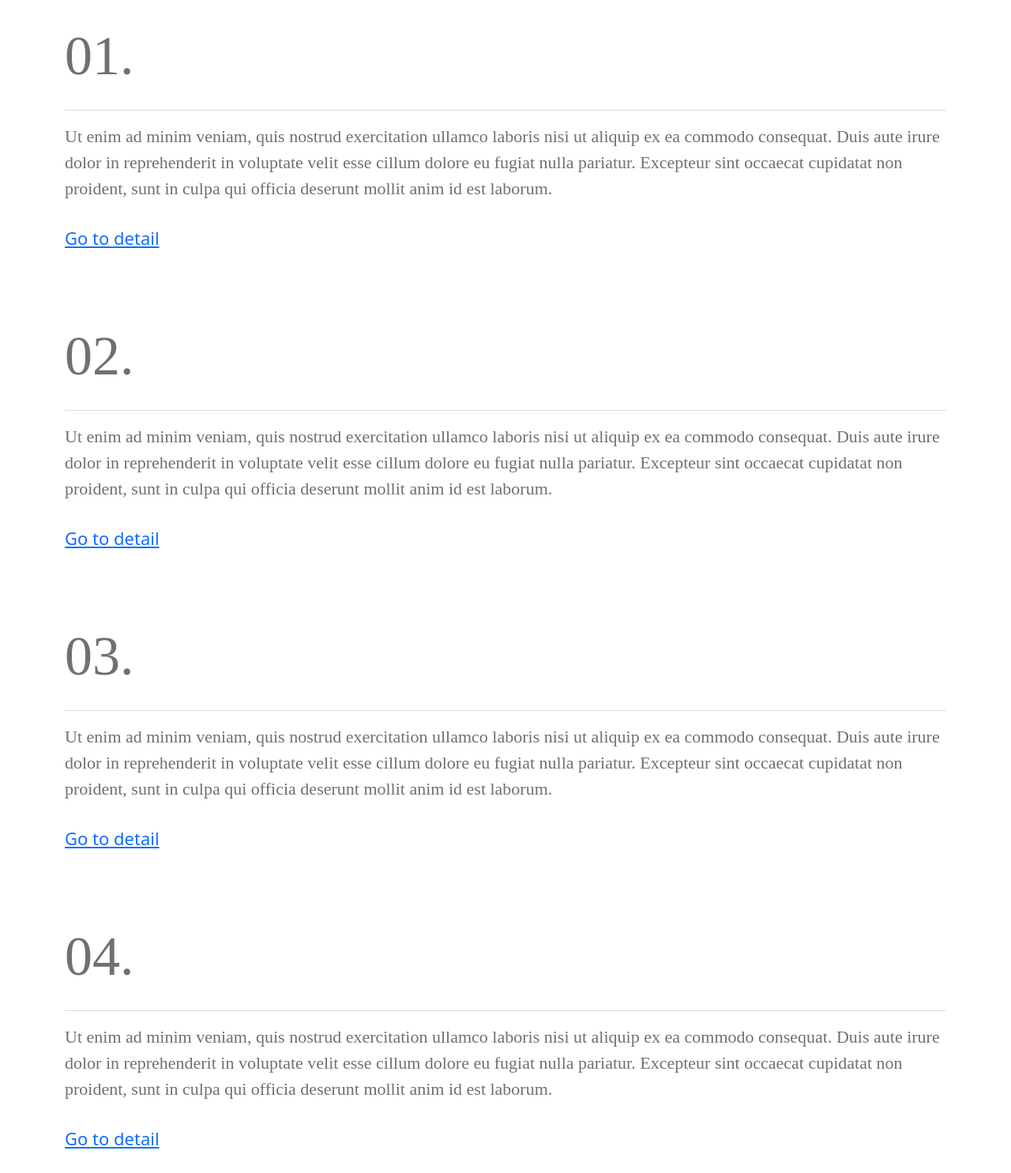
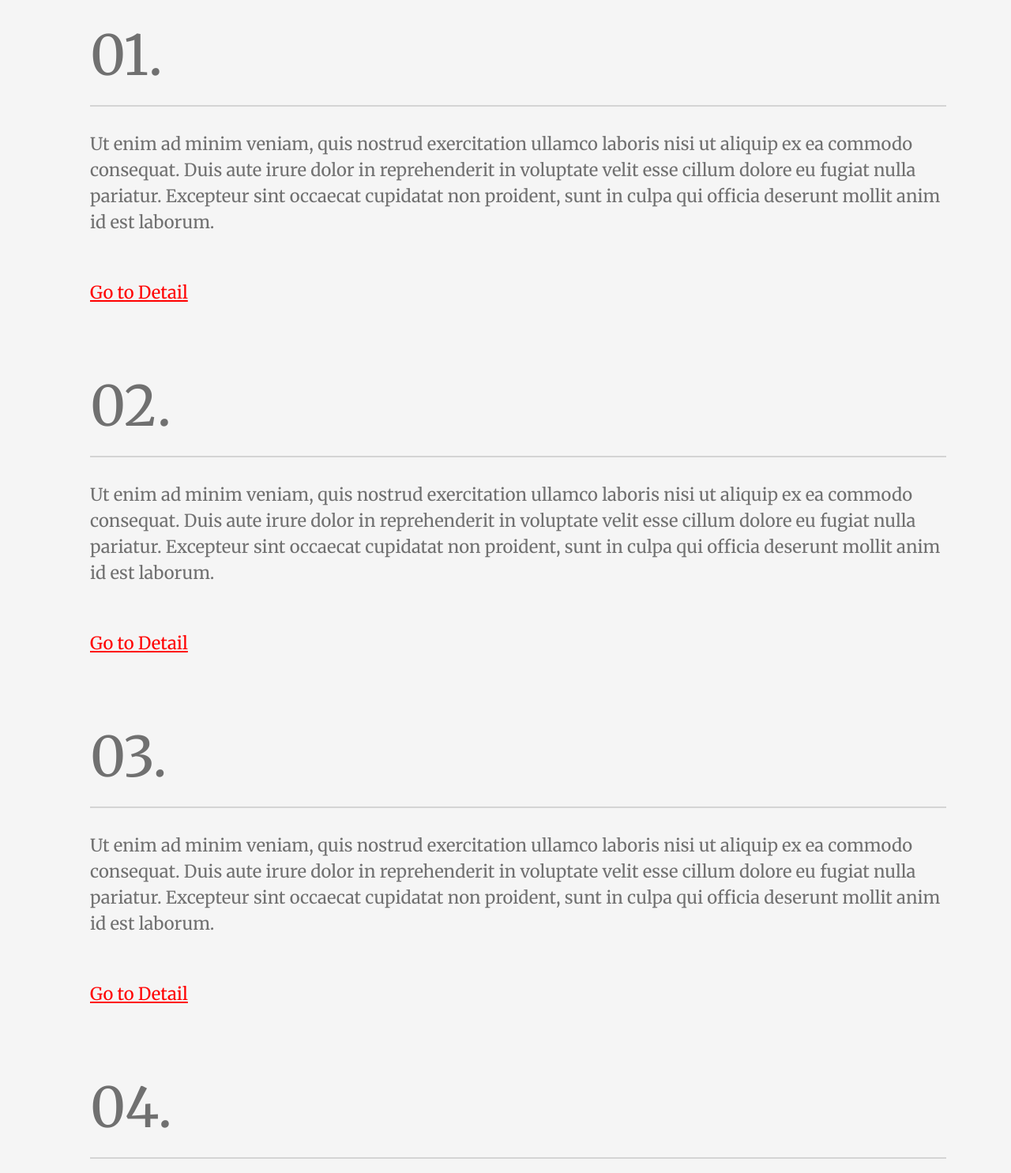
Before and after one commit to FrancescoScanni/Esercitazione-2, a plain HTML site: page index.html in a window 1280 px wide. Shown: the part 780-2265 px from the top of the page at 79% size. Drawn offline with nearby package versions, Linux system fonts and the light colour scheme; a web font is replaced by a local one.

Commit message:
Manca freccia
Finito tutto tranne freccia con presudo-elemento

```diff
--- a/index.css
+++ b/index.css
@@ -1,4 +1,11 @@
 @import url('https://fonts.googleapis.com/css2?family=Merriweather:ital,wght@0,300;0,400;0,700;0,900;1,300;1,400;1,700;1,900&display=swap');
+@import "fonts.css";
+@import "list.css";
+@import "button.css";
+@import "titolo.css";
+@import "sottotitolo.css";
+@import "heroes.css";
+@import "firma.css";
 
 .merriweather-light {
   font-family: "Merriweather", serif;
@@ -47,104 +54,3 @@
   font-weight: 900;
   font-style: italic;
 }
-
-
-
-
-
-
-
-
-.hero.variant-one{
-    padding-top: 130px;
-    padding-bottom: 120px;
-    background-color:#CEFBFF;
-  }
-
-.titolo{
-    font-size: 90px;
-    font-family: "Merryweather",serif;
-    color: #707070;
-}
-
-.sottotitolo{
-    font-family: 'Courier New', Courier, monospace;
-    font-size: 35px;
-    color: gray;
-    margin-top: 35px;
-}
-
-.button{
-    content:"";
-    margin-top: 35px;
-    color: white;
-    background: #240202;
-    text-decoration: none;
-    display: block;
-    font-size: 35px;
-    padding: 14px 33px;
-    font-family: "Merryweather",serif;
-
-}
-
-
-
-
-
-
-.hero .variant-two{
-    padding-top: 105px;
-    padding-bottom: 120px;
-    background-color:#CEFBFF;
-  }
-
-.num{
-  font-size: 70px;
-  color:#707070;
-  font-family:"Merryweather",serif;
-}
-
-.para{
-  font-family:"Merryweather",serif;
-  color: #707070;
-  font-size: 22px;
-}
-
-.go{
-  font-size: 22px;
-  padding-top: 30px;
-  color: red;
-}
-
-.set.one{
-  margin-top: 105px;
-}
-
-.set.four{
-  padding-bottom: 150px;
-}
-
-.set{
-  padding-bottom: 80px;
-}
-
-.lin{
-  color:#707070;
-  border-width: 3px;
-}
-
-
-
-
-
-.hero.variant-three{
-  padding-top: 80px;
-  padding-bottom: 200px;
-  background-color: #ECCEFF;
-}
-
-.company{
-  font-family:"Merryweather",serif;
-  font-size: 22px;
-  color: #707070;
-}
--- a/index.html
+++ b/index.html
@@ -3,11 +3,19 @@
 <head>
     <meta charset="UTF-8">
     <meta name="viewport" content="width=device-width, initial-scale=1.0">
+    <link href="https://cdn.jsdelivr.net/npm/bootstrap@5.3.3/dist/css/bootstrap.min.css" rel="stylesheet" integrity="sha384-QWTKZyjpPEjISv5WaRU9OFeRpok6YctnYmDr5pNlyT2bRjXh0JMhjY6hW+ALEwIH" crossorigin="anonymous">
+    <link rel="stylesheet" type="text/css" href="static/css/titolo.css">
+    <link rel="stylesheet" type="text/css" href="static/css/sottotitolo.css">
+    <link rel="stylesheet" type="text/css" href="static/css/heroes.css">
+    <link rel="stylesheet" type="text/css" href="static/css/firma.css">
+    <link rel="stylesheet" type="text/css" href="static/css/list.css">
+    <link rel="stylesheet" type="text/css" href="static/css/button.css">
     <link rel="stylesheet" type="text/css" href="index.css">
-    <link href="https://cdn.jsdelivr.net/npm/bootstrap@5.3.3/dist/css/bootstrap.min.css" rel="stylesheet" integrity="sha384-QWTKZyjpPEjISv5WaRU9OFeRpok6YctnYmDr5pNlyT2bRjXh0JMhjY6hW+ALEwIH" crossorigin="anonymous">
+
     <title>Esercitazione 2</title>
 </head>
-<body>
+<body style="background-color:#f5f5f5">
+
     <div class="hero variant-one">
         <div class="container">
           <div class="row">
@@ -26,7 +34,7 @@
           </div>
           <div class="row">
             <div class="col-3">
-              <a href="#" class="button">
+              <a href="https://www.google.it/" class="button">
                 Contact Us
               </a>
             </div>
@@ -37,92 +45,48 @@
 
 
 
-
-      <div class="hero variant-two">
         <div class="container">
           <div class="row">
             <div class="col">
+              <div class="lista">
+                <ul>
+                    <li class="listItem">
+                      <hr class="lin">
+                      <p class="para">
+                        Ut enim ad minim veniam, quis nostrud exercitation ullamco laboris nisi ut aliquip ex ea commodo consequat. Duis aute irure dolor in reprehenderit in voluptate velit esse cillum dolore eu fugiat nulla pariatur. Excepteur sint occaecat cupidatat non proident, sunt in culpa qui officia deserunt mollit anim id est laborum.
+                      </p>
+                      <a href="#" class="button-list">Go to Detail</a>
+                    </li>
+                    <li class="listItem">
+                      <hr class="lin">
+                      <p class="para">
+                        Ut enim ad minim veniam, quis nostrud exercitation ullamco laboris nisi ut aliquip ex ea commodo consequat. Duis aute irure dolor in reprehenderit in voluptate velit esse cillum dolore eu fugiat nulla pariatur. Excepteur sint occaecat cupidatat non proident, sunt in culpa qui officia deserunt mollit anim id est laborum.
+                      </p>
+                      <a href="#" class="button-list">Go to Detail</a>
+                    </li>
+                    <li class="listItem">
+                      <hr class="lin">
+                      <p class="para">
+                        Ut enim ad minim veniam, quis nostrud exercitation ullamco laboris nisi ut aliquip ex ea commodo consequat. Duis aute irure dolor in reprehenderit in voluptate velit esse cillum dolore eu fugiat nulla pariatur. Excepteur sint occaecat cupidatat non proident, sunt in culpa qui officia deserunt mollit anim id est laborum.
+                      </p>
+                      <a href="#" class="button-list">Go to Detail</a>
+                    </li>
+                    <li class="listItem">
+                      <hr class="lin">
+                      <p class="para">
+                        Ut enim ad minim veniam, quis nostrud exercitation ullamco laboris nisi ut aliquip ex ea commodo consequat. Duis aute irure dolor in reprehenderit in voluptate velit esse cillum dolore eu fugiat nulla pariatur. Excepteur sint occaecat cupidatat non proident, sunt in culpa qui officia deserunt mollit anim id est laborum.
+                      </p>
+                      <a href="#" class="button-list">Go to Detail</a>
+                    </li>
+                  </ul>
+                  </div>
+                  </div>
+                </div>
+                </div>
 
-
-              <div class="set one">
-              <div class="num">
-                01.
-              </div>
-              <div class="lin">
-                <hr>
-              </div>
-              <div class="para">
-                Ut enim ad minim veniam, quis nostrud exercitation ullamco laboris nisi ut aliquip ex ea commodo consequat. Duis aute irure dolor in reprehenderit in voluptate velit esse cillum dolore eu fugiat nulla pariatur. Excepteur sint occaecat cupidatat non proident, sunt in culpa qui officia deserunt mollit anim id est laborum.
-              </div>
-              <div class="go">
-                <a href="https://www.google.it/">
-                  Go to detail
-                </a>
-              </div>
             </div>
           </div>
-
-              <div class="set">
-              <div class="num">
-                02.
-              </div>
-              <div class="lin">
-                <hr>
-              </div>
-              <div class="para">
-                Ut enim ad minim veniam, quis nostrud exercitation ullamco laboris nisi ut aliquip ex ea commodo consequat. Duis aute irure dolor in reprehenderit in voluptate velit esse cillum dolore eu fugiat nulla pariatur. Excepteur sint occaecat cupidatat non proident, sunt in culpa qui officia deserunt mollit anim id est laborum.
-              </div>
-                <div class="go">
-                <a href="https://www.google.it/">
-                  Go to detail
-                </a>
-              </div>
-            </div>
-            </div>
-
-
-            <div class="set">
-              <div class="num">
-                03.
-              </div>
-              <div class="lin">
-                <hr>
-              </div>
-              <div class="para">
-                Ut enim ad minim veniam, quis nostrud exercitation ullamco laboris nisi ut aliquip ex ea commodo consequat. Duis aute irure dolor in reprehenderit in voluptate velit esse cillum dolore eu fugiat nulla pariatur. Excepteur sint occaecat cupidatat non proident, sunt in culpa qui officia deserunt mollit anim id est laborum.
-              </div>
-                <div class="go">
-                <a href="https://www.google.it/">
-                  Go to detail
-                </a>
-              </div>
-            </div>
-
-
-
-            <div class="set four">
-              <div class="num">
-                04.
-              </div>
-              <div class="lin">
-                <hr>
-              </div>
-              <div class="para">
-                Ut enim ad minim veniam, quis nostrud exercitation ullamco laboris nisi ut aliquip ex ea commodo consequat. Duis aute irure dolor in reprehenderit in voluptate velit esse cillum dolore eu fugiat nulla pariatur. Excepteur sint occaecat cupidatat non proident, sunt in culpa qui officia deserunt mollit anim id est laborum.
-              </div>
-                <div class="go">
-                <a href="https://www.google.it/">
-                  Go to detail
-                </a>
-              </div>
-            </div>
-           </div>
-          </div>
         </div>
-      </div>
-
-
-
 
 
 
--- /dev/null
+++ b/static/css/button.css
@@ -0,0 +1,11 @@
+.button{
+    content:"";
+    margin-top: 35px;
+    color: white;
+    background: #240202;
+    text-decoration: none;
+    display: block;
+    font-size: 35px;
+    padding: 14px 33px;
+    font-family: Merriweather;
+}
--- /dev/null
+++ b/static/css/firma.css
@@ -0,0 +1,5 @@
+.company{
+    font-family: Merriweather;
+    font-size: 22px;
+    color: #707070;
+  }
--- /dev/null
+++ b/static/css/heroes.css
@@ -0,0 +1,11 @@
+.hero.variant-one{
+    padding-top: 130px;
+    padding-bottom: 120px;
+    background-color:#CEFBFF;
+  }
+
+.hero.variant-three{
+    padding-top: 80px;
+    padding-bottom: 200px;
+    background-color: #ECCEFF;
+  }
--- /dev/null
+++ b/static/css/list.css
@@ -0,0 +1,37 @@
+.lista{
+    padding-top: 105px;
+    padding-bottom: 120px;
+    background-color: #f5f5f5;
+  }
+  ul{
+    counter-reset: listItem;
+    list-style: none;
+    font-size: 22px;
+    font-family: Merriweather;
+
+  }
+  li:before {
+    color: #707070;
+    content: "0" counter(listItem)".";
+    counter-increment: listItem;
+    font-size: 70px;
+  }
+  .button-list{
+    color:#FF0000;
+    padding-bottom: 100px;
+  }
+  .para{
+    color: #707070;
+    padding-bottom: 40px;
+  }
+
+  li{
+    margin-bottom: 75px;
+  }
+  .lin{
+    color:#707070;
+    height: 2px;
+    margin-top: 10px;
+    padding-bottom: 15px;
+    border-width: 2px;
+  }
--- /dev/null
+++ b/static/css/sottotitolo.css
@@ -0,0 +1,6 @@
+.sottotitolo{
+    font-family: 'Courier New', Courier, monospace;
+    font-size: 35px;
+    color: gray;
+    margin-top: 35px;
+}
--- /dev/null
+++ b/static/css/titolo.css
@@ -0,0 +1,5 @@
+.titolo{
+    font-size: 90px;
+    font-family: Merriweather;
+    color: #707070;
+}
```
Also changed, not shown: static/css/fonts.css (added).
